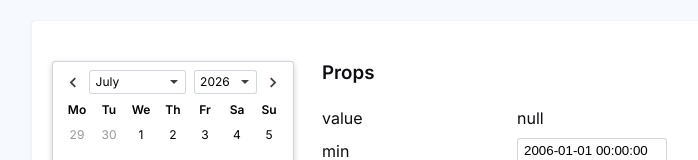
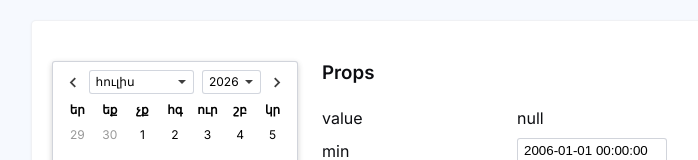
Before and after one commit to probablykasper/date-picker-svelte, a SvelteKit app: page / in a window 1280 px wide. Shown: the part 1096-1256 px from the top of the page, without its empty margins (209-907 px from the left). Built offline with nearby package versions, Linux system fonts and the light colour scheme.

Commit message:
removed unused css and ids

```diff
--- a/src/lib/DatePicker.svelte
+++ b/src/lib/DatePicker.svelte
@@ -359,7 +359,6 @@
           aria-label="hours (24hr clock)"
           type="number"
           class="timepicker-input timepicker-hour"
-          id="hour24-input-0"
           min="0"
           max="23"
           value={browseDate.getHours()}
@@ -371,7 +370,6 @@
           min="0"
           max="59"
           class="timepicker-input timepicker-minute"
-          id="minute-input-0"
           value={browseDate.getMinutes()}
         />
       </div>
@@ -534,6 +532,8 @@
       &::input::-webkit-outer-spin-button, &::input::-webkit-outer-spin-button
         -webkit-appearance: none
         margin: 0
+      &.today,&.disabled,&.disabled:hover,&.selected
+        all: unset
 
 
 </style>
--- a/src/routes/DatePicker.svelte
+++ b/src/routes/DatePicker.svelte
@@ -7,12 +7,10 @@
   // had to import it this way to avoid errors
   // in `npm run build:site` or `npm run check`:
   import hy from 'date-fns/locale/hy/index.js'
-  import en from 'date-fns/locale/en-AU/index.js'
-
   let value: Date
   let min: Date
   let max: Date
-  let locale = localeFromDateFnsLocale(en)
+  let locale = localeFromDateFnsLocale(hy)
   let browseWithoutSelecting: boolean
   let timePicker: boolean
 </script>
```
